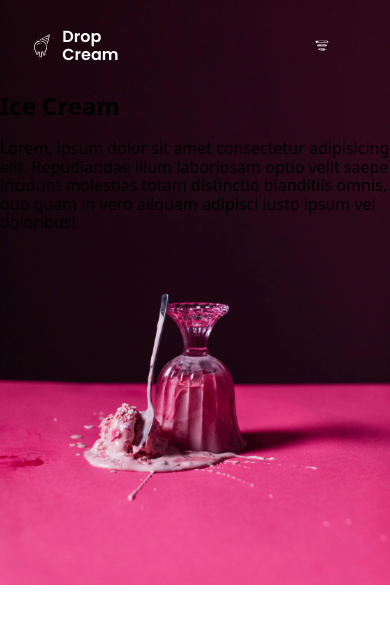
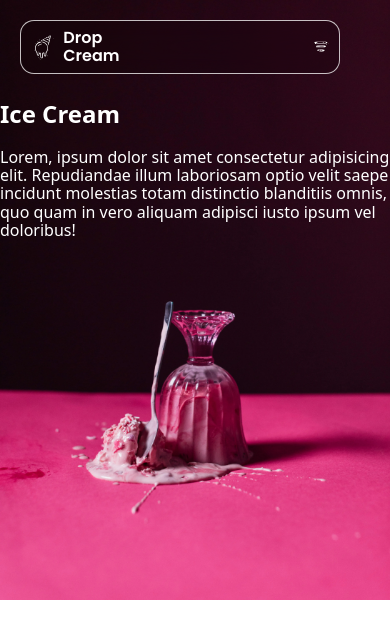
Before and after one commit to ValentynaVK/Ice-Cream-Page, a plain HTML site: page index.html in a window 390 px wide. Drawn offline with nearby package versions, Linux system fonts and the light colour scheme; a script that the page names is missing.

Commit message:
Update styles.css

```diff
--- a/css/styles.css
+++ b/css/styles.css
@@ -10,11 +10,7 @@ img {
   max-width: 100%;
   height: 100%;
 }
-body {
-  background-image: url(../image/pexels-koolshooters-7346516.webp);
-  background-repeat: no-repeat;
-  background-size: cover;
-}
+
 /* .is-hidden {
   opacity: 0;
   visibility: hidden;
@@ -33,6 +29,12 @@ body {
 
 /* ============================MOBILE======================== */
 @media screen and (max-width: 767px) {
+  .first-section {
+    background-image: url(../image/pexels-koolshooters-7346516.webp);
+    background-repeat: no-repeat;
+    background-size: cover;
+    height: 600px;
+  }
   .container {
     max-width: 320px;
     padding-left: 16px;
@@ -44,6 +46,10 @@ body {
     display: flex;
     justify-content: space-between;
     max-width: 320px;
+    backdrop-filter: blur(20.100000381469727px);
+    background: rgba(0, 0, 0, 0.15);
+    border: 1px solid rgba(255, 255, 255, 0.75);
+    border-radius: 14px;
   }
   .header-nav-list {
     display: none;
@@ -64,6 +70,7 @@ body {
     align-items: center;
   }
   .top-line {
+    position: absolute;
     width: 100%;
     padding-top: 20px;
     padding-right: 20px;
@@ -114,7 +121,7 @@ body {
     width: 24px;
     height: 24px;
   }
-}
+
   .mobile-menu-container {
     width: 320px;
     display: flex;
@@ -125,18 +132,28 @@ body {
     padding-bottom: 40px;
     background: transparent;
   }
-
+  .section-text {
+    margin-top: 0px;
+    color: #fff;
+    padding-top: 100px;
+    display: flex;
+  }
+  .section-descr {
+    color: #fff;
+  }
   .mob-menu-open {
     background-color: transparent;
     border: none;
     line-height: 0;
   }
+}
 /* ===================================TABLET============================== */
 @media screen and (min-width: 768px) {
-  .body {
+  .first-section {
     background-image: url(../image/bg-desktop.png);
     background-repeat: no-repeat;
     background-size: cover;
+    height: 600px;
   }
   .mob-menu-open {
     display: none;
@@ -177,7 +194,7 @@ body {
 }
 /* ==============================DESKTOP======================================= */
 @media screen and (min-width: 1280px) {
-  .body {
+  .first-section {
     background-image: url(../image/bg-desktop.png);
     background-repeat: no-repeat;
     background-size: cover;
```
Lines whose indentation alone changed are shown as unchanged.
